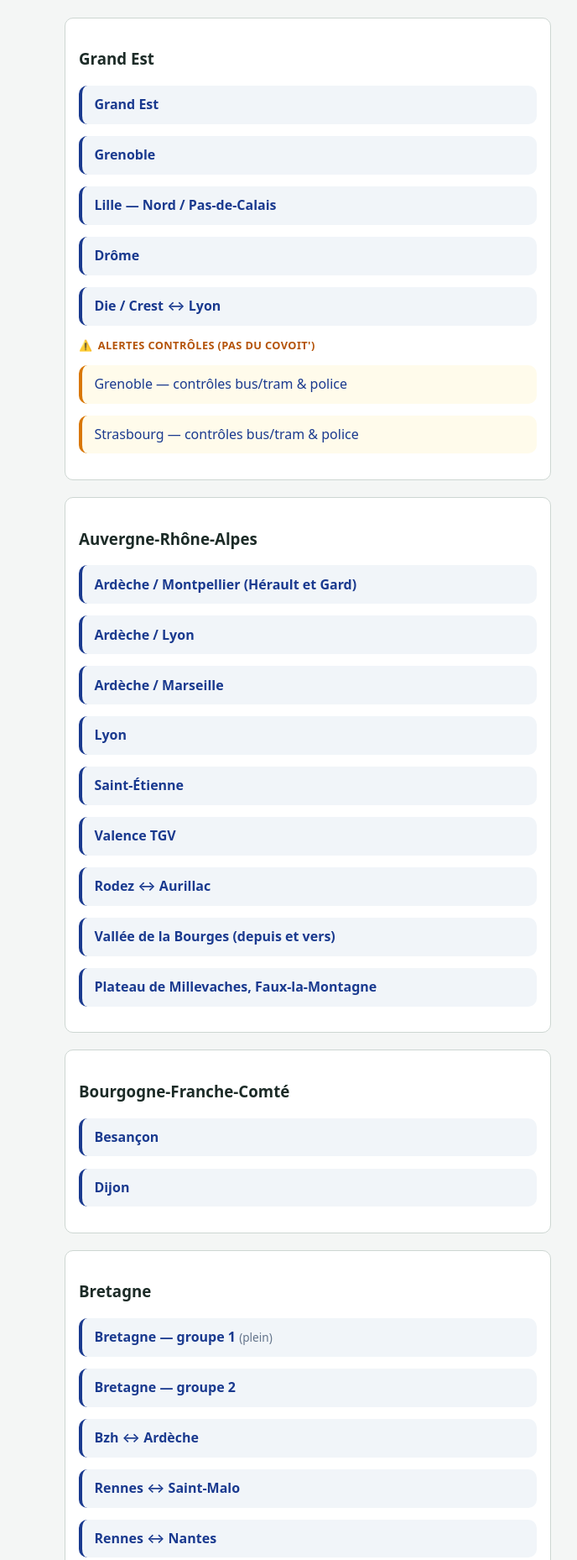
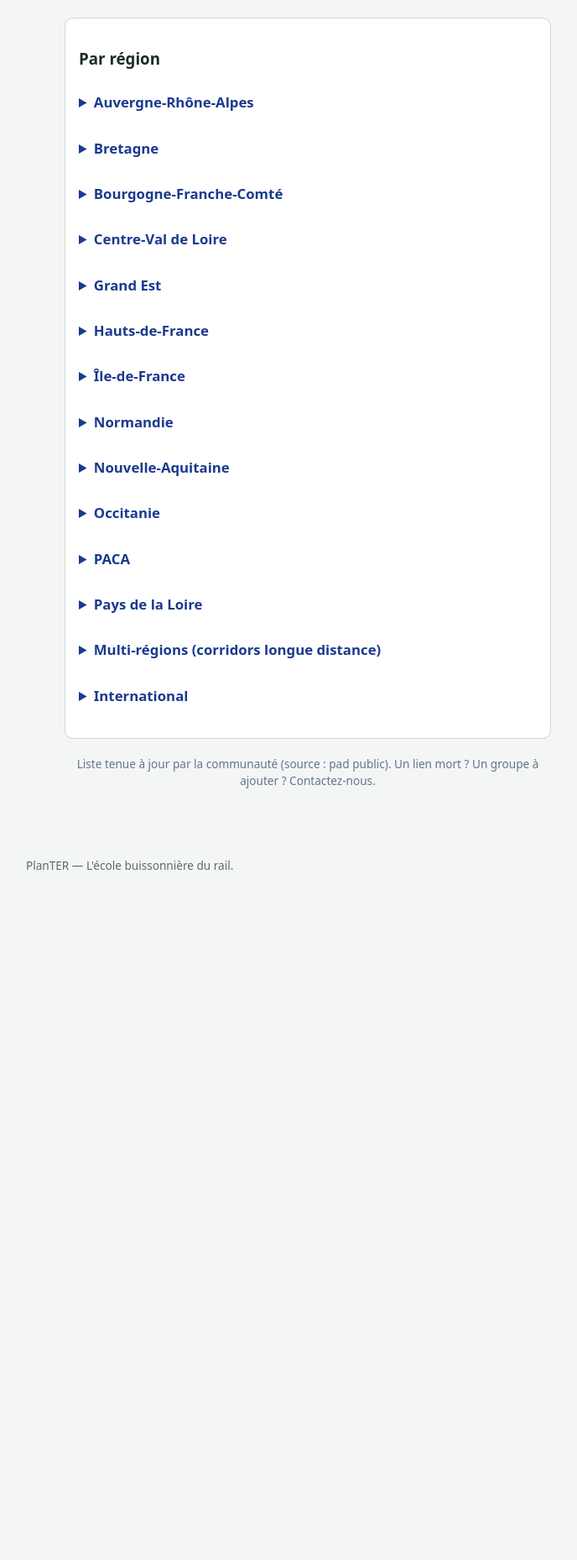
Before and after one commit to muarf/PlanTER, a website: page web/covoit.html in a window 1280 px wide. Shown: the part 342-2200 px from the top of the page at 84% size, without its empty margins (273-961 px from the left). After the commit the page ends 1407 px from the top, so only its background shows below. Drawn offline with Linux system fonts and the light colour scheme.

Commit message:
fix(web): classement réel de la page covoiturage par région
- sections = régions administratives réelles : Grenoble/Lille/Drôme
  n'étaient plus dans « Grand Est », Millevaches et la Bourges (Creuse)
  en Nouvelle-Aquitaine, Grand Viganais (Gard) en Occitanie, etc.
- IDF et Normandie séparées ; « Grand Ouest » / « Sud-Ouest » supprimés
  au profit des régions ;
- corridors inter-régions regroupés dans « Multi-régions » ;
- alertes contrôles rattachées à leur région ;
- doublon Bordeaux/Sud-Ouest fusionné (même lien Signal) ;
- sections repliables <details> (le CSS existait déjà).

```diff
--- a/web/covoit.html
+++ b/web/covoit.html
@@ -56,110 +56,139 @@
       </p>
 
       <section class="card" style="margin-bottom: 20px;">
-        <h3>Grand Est</h3>
+        <h3>Par région</h3>
+
+        <details class="region">
+          <summary>Auvergne-Rhône-Alpes</summary>
           <ul class="covoi-list">
-          <li><a href="https://signal.group/#CjQKIA5k4s3X_T6uzsvYjFrZG9yGzQ7LikVSXoeLXO_v_9QlEhAagWaHMoQTj4Lua9tGUHFO">Grand Est</a></li>
+            <li><a href="https://signal.group/#CjQKIAApk3Jy3mD0SVJphy2w0aRg_bwCB9kF6FR3EAl1FVQyEhDYbcif0ObX3971z6GpupAx">Lyon</a></li>
+            <li><a href="https://signal.group/#CjQKIKbCA313TooS1FViUCcEfoXddYi3wkgJT6AmCGWjh9MsEhAuClt2w1TV4MatgjzaUaxA">Saint-Étienne</a></li>
             <li><a href="https://signal.group/#CjQKIJ6GuyKbEGv21UbqX0z2yrBkpd9v8sohqiY-DNA6oZfREhBfMq1QsZ4KNMyF3Sv9zRc2">Grenoble</a></li>
-          <li><a href="https://signal.group/#CjQKIK9P3IytO5ciA2_rcqSdKXRWXvWHd0UltmjylInGmrZXEhDDE4i3zwQ6uGjCJaJSE0FU">Lille — Nord / Pas-de-Calais</a></li>
+            <li><a href="https://signal.group/#CjQKIPVU4dfvdPb5BsnwstOFrdrK2OKrPLf8hK9ooT3kPLtbEhD4teZW_PFyWTI4pN9ty7oQ">Valence TGV</a></li>
             <li><a href="https://signal.group/#CjQKIO1MZohCXSM6IbA361M6o31C0x4FBlxMav4W_DQZooSsEhCttFCzfwm7hOh6Mw-Nt8Vk">Drôme</a></li>
             <li><a href="https://signal.group/#CjQKIP5XSfgFWCvyasstLkGe_iUxgy2dfgcD9rEktEjFXttiEhAq5ujrisMph2V2-ELKZBos">Die / Crest ↔ Lyon</a></li>
+            <li><a href="https://signal.group/#CjQKIN6BbEQqyGOsbdUS7O0dL1nKuFyL0BCAdf9EzczJvMVEEhDrUDZnTmnTNEzCEB2u4huT">Ardèche / Lyon</a></li>
             <li class="covoi-alert-label">Alertes contrôles (pas du covoit')</li>
             <li><a class="alerte" href="https://signal.group/#CjQKIGdLch5fNpj8rtgvTCW_HB2VlHVydtO6Yiw952g-HZxXEhDBciNLd7qz_nrPwpoY_h6N">Grenoble — contrôles bus/tram &amp; police</a></li>
-          <li><a class="alerte" href="https://signal.group/#CjQKIB75lkwcYl7Sym3E33KrllpiXDVfjAVIMK54uzngfCsKEhCGhsfogbzhUdwTpzv2N8hA">Strasbourg — contrôles bus/tram &amp; police</a></li>
           </ul>
-      </section>
+        </details>
 
-      <section class="card" style="margin-bottom: 20px;">
-        <h3>Auvergne-Rhône-Alpes</h3>
-        <ul class="covoi-list">
-          <li><a href="https://signal.group/#CjQKIINYJapzehOCecMRtk3T-O9mXFWk822LXOWMB1S0Wp_ZdEhAf2gQRMTfKJW0U4KybeEmJ">Ardèche / Montpellier (Hérault et Gard)</a></li>
-          <li><a href="https://signal.group/#CjQKIN6BbEQqyGOsbdUS7O0dL1nKuFyL0BCAdf9EzczJvMVEEhDrUDZnTmnTNEzCEB2u4huT">Ardèche / Lyon</a></li>
-          <li><a href="https://signal.group/#CjQKID5pIYplDIxQY9OrYGPtqWXuIOrTt8wHOn-KAlS8Gb8RthEhDS1u5O-wyUXSgA-lxJZhnY">Ardèche / Marseille</a></li>
-          <li><a href="https://signal.group/#CjQKIAApk3Jy3mD0SVJphy2w0aRg_bwCB9kF6FR3EAl1FVQyEhDYbcif0ObX3971z6GpupAx">Lyon</a></li>
-          <li><a href="https://signal.group/#CjQKIKbCA313TooS1FViUCcEfoXddYi3wkgJT6AmCGWjh9MsEhAuClt2w1TV4MatgjzaUaxA">Saint-Étienne</a></li>
-          <li><a href="https://signal.group/#CjQKIPVU4dfvdPb5BsnwstOFrdrK2OKrPLf8hK9ooT3kPLtbEhD4teZW_PFyWTI4pN9ty7oQ">Valence TGV</a></li>
-          <li><a href="https://signal.group/#CjQKIL0vmgiW6AiZRuXaui1BZUtgM6u1zojMPPTB1T3ONMSsEhBf3fpw1vfxWhCnmcmTUlZZ">Rodez ↔ Aurillac</a></li>
-          <li><a href="https://signal.group/#CjQKIMmEFEikEYAxwSHeG_kGtuOemoq9NqTbR4Z25Up_QC-mEhCEpAkjABEoWvFOjbnRM5mm">Vallée de la Bourges (depuis et vers)</a></li>
-          <li><a href="https://signal.group/#CjQKIPas7kHN_HCw_cs0IFzq6sSW2pqaimFoUFl5vOWILa7kEhB1epJhT3xwG1UbGz48sd4N">Plateau de Millevaches, Faux-la-Montagne</a></li>
-        </ul>
-      </section>
-
-      <section class="card" style="margin-bottom: 20px;">
-        <h3>Bourgogne-Franche-Comté</h3>
-        <ul class="covoi-list">
-          <li><a href="https://signal.group/#CjQKIFTD0VZ0kNLt7dxz2P9yyg389-DEh_rpR7Oz4y6u5D3FEhDqp_uQpVKPYZc2TZ9bWAfp">Besançon</a></li>
-          <li><a href="https://signal.group/#CjQKIPt5Uf6q59krBqyGvCp-odPULsOt5jU28lLph3zVuWAWEhDJwSpCN14GIW9U7YNFgqkA">Dijon</a></li>
-        </ul>
-      </section>
-
-      <section class="card" style="margin-bottom: 20px;">
-        <h3>Bretagne</h3>
+        <details class="region">
+          <summary>Bretagne</summary>
           <ul class="covoi-list">
             <li><a href="https://signal.group/#CjQKILQ9JZqViKLCyhOTlyadCBwkAwgnhKeyt1FmOEQ4f19-EhCDx9fEc1aJq3fLg0w1WhFv">Bretagne — groupe 1 <span class="covoi-note">(plein)</span></a></li>
             <li><a href="https://signal.group/#CjQKIA7QYfdj0dGhSFuEjfyy6dpswk4_yGvO90HD5fR65f7LEhCfSekadqy2lwQIH8UpEo4Z">Bretagne — groupe 2</a></li>
-          <li><a href="https://signal.group/#CjQKIH8a4pfvvzf3F0aFQA5VyIcfF75FPPLfMEDMq3ryc4KPEhDtwaqb0u63CaN6sM7ePgLx">Bzh ↔ Ardèche</a></li>
+            <li><a href="https://signal.group/#CjQKIGz3CTuLZhBB38FBsDigR7naI5ObhVN4lb5bipFmuvfiEhC3wvg2Ex8K9HzYlDVqHDmn">Douarnenez — Finistère</a></li>
             <li><a href="https://signal.group/#CjQKIBY--1WhpVKSKbU2JyIvdvrZcQQ7Oe-W4SwpKnkEdF-CEhD0fTssI8gG3ZLxcDmJPmK7">Rennes ↔ Saint-Malo</a></li>
-          <li><a href="https://signal.group/#CjQKINzjytW9sDtJwE4RKPRTbNWZ8XZY6NukHfoQTsmm4CnfEhB-XgKrxv-JWguML42Y-ZlZ">Rennes ↔ Nantes</a></li>
             <li><a href="https://signal.group/#CjQKILxSh3Y6s34eMCCVVbh4v8sFxAbpcs5gmpETQRWwTvKvEhDhuZpUwBYvw25e3H6gKA3c">Rennes ↔ Brest</a></li>
             <li><a href="https://signal.group/#CjQKIF7XfZnXtP2wwbBWj8-Oz9TOPoicIDfwFvTuaNsoRWRBEhA1LsuZysQNOyAPwRCuLKfu">Rennes ↔ Lorient</a></li>
             <li><a href="https://signal.group/#CjQKINLopq_VjZeM5tSDVzb_d49v_ei7iXx2LrqW9C6WY49yEhCsK215vWYmk9Xi75HRRT6qti">Rennes ↔ Lannion</a></li>
             <li><a href="https://signal.group/#CjQKIKttWZyeyAa5A-OAwuLcwvTrAevL1cGZMr0ayQg82jsyEhDyUFUgMqP8pgQpHml8Grys">Brest ↔ Lannion</a></li>
             <li><a href="https://signal.group/#CjQKIIMiVSTMaHu3-dURhZXbtDSmbSrlbOSVoBUQLkqkips7EhAN-mE7L_YcAek_2KvXGdVM">Lorient ↔ Lannion</a></li>
             <li><a href="https://signal.group/#CjQKIPqO5R8Eo8hgkIz1ux3qNfAvJ9M5apWJ0dd6Meg03DsXEhBvNfX39QlRYMebJLYd0rii">Brest ↔ Lorient</a></li>
-          <li><a href="https://signal.group/#CjQKIGz3CTuLZhBB38FBsDigR7naI5ObhVN4lb5bipFmuvfiEhC3wvg2Ex8K9HzYlDVqHDmn">Douarnenez — Finistère</a></li>
           </ul>
-      </section>
+        </details>
 
-      <section class="card" style="margin-bottom: 20px;">
-        <h3>Occitanie</h3>
+        <details class="region">
+          <summary>Bourgogne-Franche-Comté</summary>
+          <ul class="covoi-list">
+            <li><a href="https://signal.group/#CjQKIFTD0VZ0kNLt7dxz2P9yyg389-DEh_rpR7Oz4y6u5D3FEhDqp_uQpVKPYZc2TZ9bWAfp">Besançon</a></li>
+            <li><a href="https://signal.group/#CjQKIPt5Uf6q59krBqyGvCp-odPULsOt5jU28lLph3zVuWAWEhDJwSpCN14GIW9U7YNFgqkA">Dijon</a></li>
+          </ul>
+        </details>
+
+        <details class="region">
+          <summary>Centre-Val de Loire</summary>
+          <ul class="covoi-list">
+            <li><a href="https://signal.group/#CjQKIAEQEW81FaDfIOV2bLjNJSsR2Q5wYJSJyxENUOWqnwz0EhCFteq04u974_0ox7v8N1H-">Tours</a></li>
+            <li class="covoi-alert-label">Alertes contrôles (pas du covoit')</li>
+            <li><a class="alerte" href="https://signal.group/#CjQKINkrjUEK0B9E8Di1zVfpLZ0mjr8RR8wn5gXubUc_xbJOEhCYNpnFNnjBugqjxW_-TuW7">Tours — alertes contrôleurs</a></li>
+          </ul>
+        </details>
+
+        <details class="region">
+          <summary>Grand Est</summary>
+          <ul class="covoi-list">
+            <li><a href="https://signal.group/#CjQKIA5k4s3X_T6uzsvYjFrZG9yGzQ7LikVSXoeLXO_v_9QlEhAagWaHMoQTj4Lua9tGUHFO">Grand Est</a></li>
+            <li class="covoi-alert-label">Alertes contrôles (pas du covoit')</li>
+            <li><a class="alerte" href="https://signal.group/#CjQKIB75lkwcYl7Sym3E33KrllpiXDVfjAVIMK54uzngfCsKEhCGhsfogbzhUdwTpzv2N8hA">Strasbourg — contrôles bus/tram &amp; police</a></li>
+          </ul>
+        </details>
+
+        <details class="region">
+          <summary>Hauts-de-France</summary>
+          <ul class="covoi-list">
+            <li><a href="https://signal.group/#CjQKIK9P3IytO5ciA2_rcqSdKXRWXvWHd0UltmjylInGmrZXEhDDE4i3zwQ6uGjCJaJSE0FU">Lille — Nord / Pas-de-Calais</a></li>
+          </ul>
+        </details>
+
+        <details class="region">
+          <summary>Île-de-France</summary>
+          <ul class="covoi-list">
+            <li><a href="https://signal.group/#CjQKIBqXFZWCSVBGn3yOcQgL1-1QCgjKXeqacXR4sQr1Dm3nEhAQgVOeNWK3N9CXroUuzsfk">Paris IDF</a></li>
+          </ul>
+        </details>
+
+        <details class="region">
+          <summary>Normandie</summary>
+          <ul class="covoi-list">
+            <li><a href="https://signal.group/#CjQKIJErx1xNapvIGCQB1t2FcXVdHC2xJAaxGXiKyB1_R0izEhBvAS8RY-tcLbkiFqrUtkNH">Normandie</a></li>
+          </ul>
+        </details>
+
+        <details class="region">
+          <summary>Nouvelle-Aquitaine</summary>
+          <ul class="covoi-list">
+            <li><a href="https://signal.group/#CjQKIHOrKqHIPnBkhOLtwATNLIAFXzJLnHAOpqHQIdpMmKH-EhADH384x_8OC0oAou5Nka9P">Bordeaux &amp; Sud-Ouest (Dax, Bayonne, Mont-de-Marsan, Parentis…)</a></li>
+            <li><a href="https://signal.group/#CjQKIPas7kHN_HCw_cs0IFzq6sSW2pqaimFoUFl5vOWILa7kEhB1epJhT3xwG1UbGz48sd4N">Plateau de Millevaches, Faux-la-Montagne (Creuse)</a></li>
+            <li><a href="https://signal.group/#CjQKIMmEFEikEYAxwSHeG_kGtuOemoq9NqTbR4Z25Up_QC-mEhCEpAkjABEoWvFOjbnRM5mm">Vallée de la Bourges (Creuse)</a></li>
+          </ul>
+        </details>
+
+        <details class="region">
+          <summary>Occitanie</summary>
           <ul class="covoi-list">
             <li><a href="https://signal.group/#CjQKIIzEiBZKhWtwAykzjFyq2JtkMF60wwCNeQ6G0fNZOcV6EhD-nGPfhztrHtHC4npGxOWk">Montpellier / Hérault</a></li>
             <li><a href="https://signal.group/#CjQKIG8nsoJfbaS8_VHTwSzKruOuG2Z3sdT67rn0IFtCmx5XEhDxLkaTZd3_yCYgBXriN3G4">Toulouse</a></li>
+            <li><a href="https://signal.group/#CjQKIA6j6CNQmcoBGrci3LCqrZy4kPJ0GwbZvn29CFo6xWiWEhBEtXh5JZ-gIP_-PdUi1UIL">Grand Viganais (Gard)</a></li>
           </ul>
-      </section>
+        </details>
 
-      <section class="card" style="margin-bottom: 20px;">
-        <h3>PACA</h3>
+        <details class="region">
+          <summary>PACA</summary>
           <ul class="covoi-list">
             <li><a href="https://signal.group/#CjQKIIKGfwFobOQQUOiOsXZHp9eZigMu1rFJZvlersTDF9yfEhChfAITsf3r26QabQb9_PEU">Marseille — groupe 1 <span class="covoi-note">(plein)</span></a></li>
             <li><a href="https://signal.group/#CjQKIBu6FAnupEJ-tBPjqLQuLo52Lbgz_lbzI1Je6L_aFgafEhAaCh5ofzUy0b5RpYCmRi0z">Marseille — groupe 2</a></li>
           </ul>
-      </section>
+        </details>
 
-      <section class="card" style="margin-bottom: 20px;">
-        <h3>Île-de-France &amp; Normandie</h3>
+        <details class="region">
+          <summary>Pays de la Loire</summary>
           <ul class="covoi-list">
-          <li><a href="https://signal.group/#CjQKIBqXFZWCSVBGn3yOcQgL1-1QCgjKXeqacXR4sQr1Dm3nEhAQgVOeNWK3N9CXroUuzsfk">Paris IDF</a></li>
-          <li><a href="https://signal.group/#CjQKIJErx1xNapvIGCQB1t2FcXVdHC2xJAaxGXiKyB1_R0izEhBvAS8RY-tcLbkiFqrUtkNH">Normandie</a></li>
-        </ul>
-      </section>
-
-      <section class="card" style="margin-bottom: 20px;">
-        <h3>Grand Ouest</h3>
-        <ul class="covoi-list">
-          <li><a href="https://signal.group/#CjQKIAEQEW81FaDfIOV2bLjNJSsR2Q5wYJSJyxENUOWqnwz0EhCFteq04u974_0ox7v8N1H-">Tours</a></li>
             <li class="covoi-alert-label">Alertes contrôles (pas du covoit')</li>
-          <li><a class="alerte" href="https://signal.group/#CjQKINkrjUEK0B9E8Di1zVfpLZ0mjr8RR8wn5gXubUc_xbJOEhCYNpnFNnjBugqjxW_-TuW7">Tours — alertes contrôleurs</a></li>
             <li><a class="alerte" href="https://signal.group/#CjQKIJN1lihqIIFw-fyn8r84qd2d-Fs-LB79Ypp7eLiTfX7OEhCqXTF9FiPLG8hoLsIgeScN">Angers — alertes contrôleurs</a></li>
           </ul>
-      </section>
+        </details>
 
-      <section class="card" style="margin-bottom: 20px;">
-        <h3>Sud-Ouest</h3>
+        <details class="region">
+          <summary>Multi-régions (corridors longue distance)</summary>
           <ul class="covoi-list">
-          <li><a href="https://signal.group/#CjQKIHOrKqHIPnBkhOLtwATNLIAFXzJLnHAOpqHQIdpMmKH-EhADH384x_8OC0oAou5Nka9P">Bordeaux</a></li>
-          <li><a href="https://signal.group/#CjQKIHOrKqHIPnBkhOLtwATNLIAFXzJLnHAOpqHQIdpMmKH-EhADH384x_8OC0oAou5Nka9P">Sud-Ouest (Dax, Bayonne, Mont-de-Marsan, Parentis…)</a></li>
-          <li><a href="https://signal.group/#CjQKIA6j6CNQmcoBGrci3LCqrZy4kPJ0GwbZvn29CFo6xWiWEhBEtXh5JZ-gIP_-PdUi1UIL">Grand Viganais</a></li>
+            <li><a href="https://signal.group/#CjQKIINYJapzehOCecMRtk3T-O9mXFWk822LXOWMB1S0Wp_ZdEhAf2gQRMTfKJW0U4KybeEmJ">Ardèche / Montpellier (Hérault et Gard)</a></li>
+            <li><a href="https://signal.group/#CjQKID5pIYplDIxQY9OrYGPtqWXuIOrTt8wHOn-KAlS8Gb8RthEhDS1u5O-wyUXSgA-lxJZhnY">Ardèche / Marseille</a></li>
+            <li><a href="https://signal.group/#CjQKIH8a4pfvvzf3F0aFQA5VyIcfF75FPPLfMEDMq3ryc4KPEhDtwaqb0u63CaN6sM7ePgLx">Bretagne ↔ Ardèche</a></li>
+            <li><a href="https://signal.group/#CjQKINzjytW9sDtJwE4RKPRTbNWZ8XZY6NukHfoQTsmm4CnfEhB-XgKrxv-JWguML42Y-ZlZ">Rennes ↔ Nantes</a></li>
+            <li><a href="https://signal.group/#CjQKIL0vmgiW6AiZRuXaui1BZUtgM6u1zojMPPTB1T3ONMSsEhBf3fpw1vfxWhCnmcmTUlZZ">Rodez ↔ Aurillac</a></li>
           </ul>
-      </section>
+        </details>
 
-      <section class="card" style="margin-bottom: 20px;">
-        <h3>International</h3>
+        <details class="region">
+          <summary>International</summary>
           <ul class="covoi-list">
             <li><a href="https://signal.group/#CjQKINdXsjWZNzn0Y0WdBnmCQVO-Ahl7MB4tg5yIWLZGVyACEhBtqsQAbej2TujcOl4Fhh6S">Bruxelles</a></li>
             <li><a href="https://signal.group/#CjQKIN1EFcXNlDJM7gARSh6Rd1T5A3t--9RdxGQgz7odM69dEhBClcsuxU4DyYxs8ECXbHwP">Bruxelles ↔ Hainaut ↔ Normandie</a></li>
             <li><a href="https://signal.group/#CjQKIMXH85MmrQs5KjgI-bSuvi87c7TaKUVG2UqA79LM7Mv-EhDeanT6dSI-0UksgC_ZgScl">Bruxelles ↔ Bretagne</a></li>
           </ul>
+        </details>
       </section>
 
       <p class="covoi-note" style="text-align:center; margin-top: 18px;">
```
Lines whose indentation alone changed are shown as unchanged.
